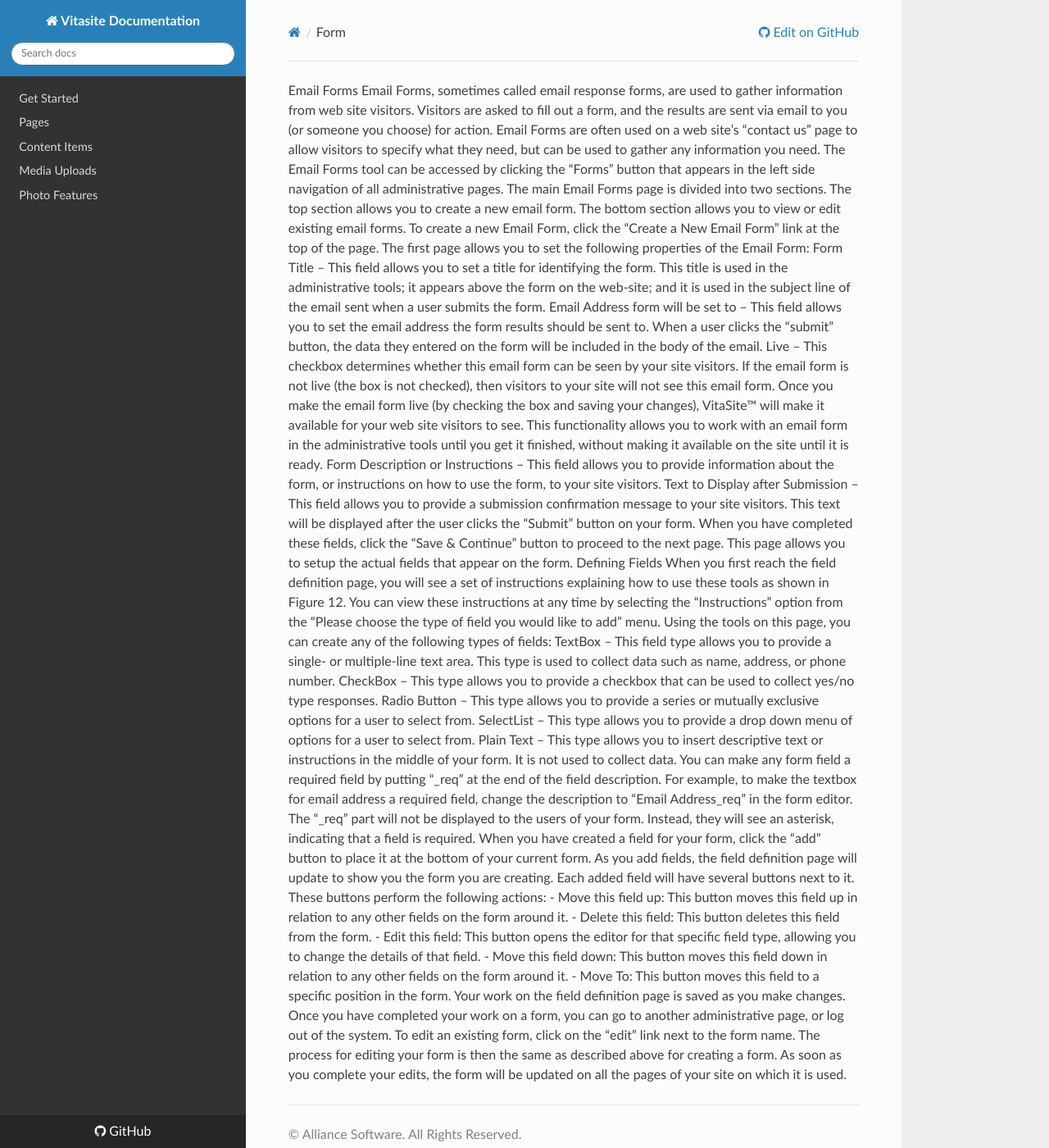
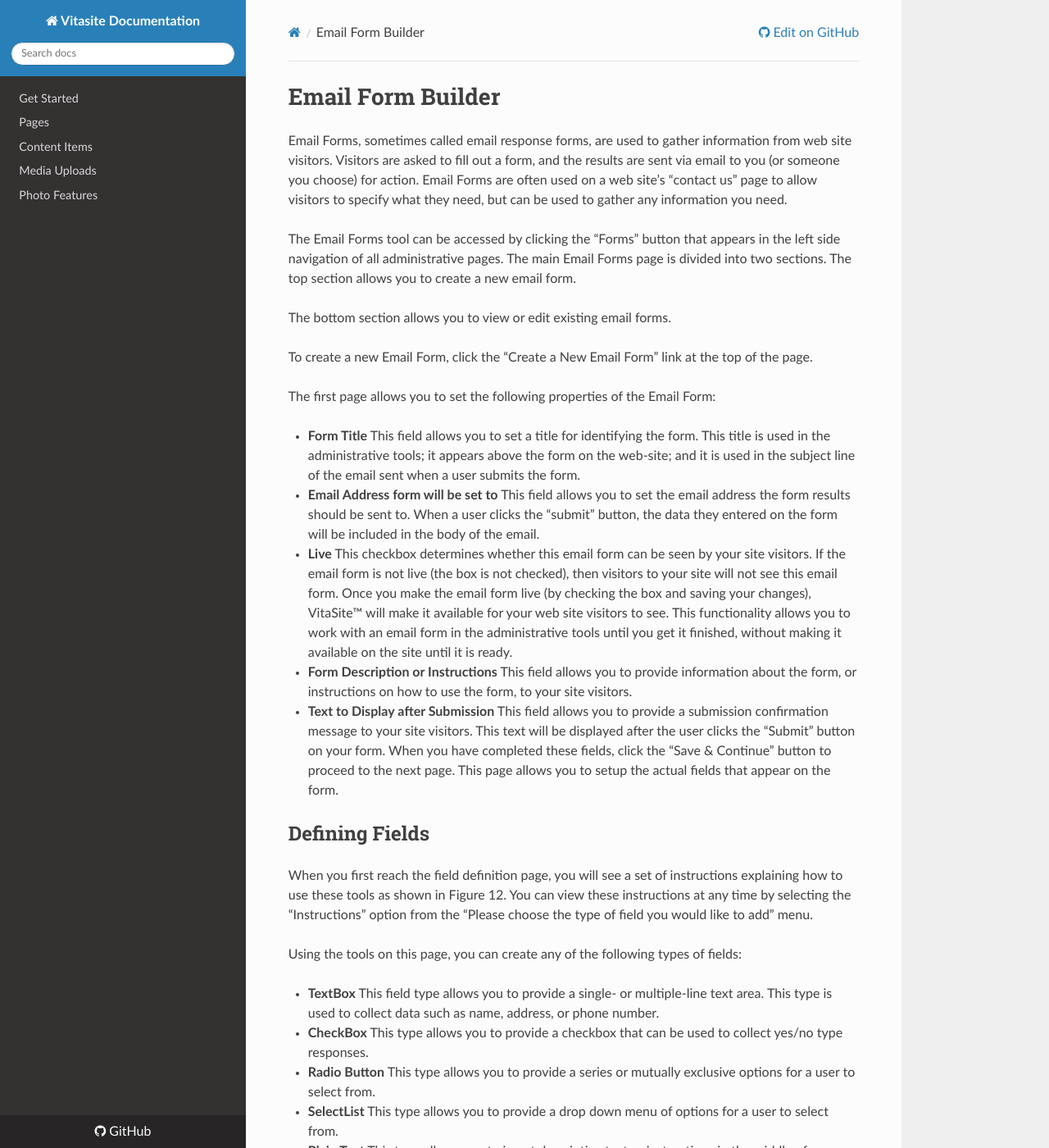
Before and after one commit to Alliance-Software/vitasite-docs, an MkDocs documentation site: the page built from docs/form.md, in a window 1280 px wide and 1400 px high. Shown: the whole window at 82% size. Built offline with MkDocs 1.6.1, drawn with Linux system fonts in a browser that asks for light colours; nearby versions of some CDN libraries; old or Windows-style settings are respelled for this version of MkDocs; some of the changed text lies outside the part shown.

Commit message:
Initial Forms formating.

```diff
--- a/docs/form.md
+++ b/docs/form.md
@@ -1,74 +1,45 @@
-Email Forms
-Email Forms, sometimes called email response forms, are used to gather information
-from web site visitors. Visitors are asked to fill out a form, and the results are sent
-via email to you (or someone you choose) for action. Email Forms are often used on
-a web site’s “contact us” page to allow visitors to specify what they need, but can be
+# Email Form Builder
+
+Email Forms, sometimes called email response forms, are used to gather information from web site visitors. Visitors are asked to fill out a form, and the results are sent via email to you (or someone you choose) for action. Email Forms are often used on a web site’s “contact us” page to allow visitors to specify what they need, but can be
 used to gather any information you need.
-The Email Forms tool can be accessed by clicking the “Forms” button that appears
-in the left side navigation of all administrative pages. The main Email Forms page is
-divided into two sections. The top section allows you to create a new email form.
+
+The Email Forms tool can be accessed by clicking the “Forms” button that appears in the left side navigation of all administrative pages. The main Email Forms page is divided into two sections. The top section allows you to create a new email form.
+
 The bottom section allows you to view or edit existing email forms.
-To create a new Email Form, click the “Create a New Email Form” link at the top of
-the page.
+
+To create a new Email Form, click the “Create a New Email Form” link at the top of the page.
+
 The first page allows you to set the following properties of the Email Form:
-Form Title – This field allows you to set a title for identifying the form. This title is
-used in the administrative tools; it appears above the form on the web-site; and it is
-used in the subject line of the email sent when a user submits the form.
-Email Address form will be set to – This field allows you to set the email address the
-form results should be sent to. When a user clicks the “submit” button, the data they
-entered on the form will be included in the body of the email.
-Live – This checkbox determines whether this email form can be seen by your site
-visitors. If the email form is not live (the box is not checked), then visitors to your
-site will not see this email form. Once you make the email form live (by checking the
-box and saving your changes), VitaSite™ will make it available for your web site
-visitors to see. This functionality allows you to work with an email form in the
-administrative tools until you get it finished, without making it available on the site
-until it is ready.
-Form Description or Instructions – This field allows you to provide information
-about the form, or instructions on how to use the form, to your site visitors.
-Text to Display after Submission – This field allows you to provide a submission
-confirmation message to your site visitors. This text will be displayed after the user
-clicks the “Submit” button on your form.
-When you have completed these fields, click the “Save & Continue” button to
-proceed to the next page. This page allows you to setup the actual fields that appear
-on the form.
-Defining Fields
-When you first reach the field definition page, you will see a set of instructions
-explaining how to use these tools as shown in Figure 12. You can view these
-instructions at any time by selecting the “Instructions” option from the “Please
-choose the type of field you would like to add” menu.
+
+* **Form Title** This field allows you to set a title for identifying the form. This title is used in the administrative tools; it appears above the form on the web-site; and it is used in the subject line of the email sent when a user submits the form.
+* **Email Address form will be set to** This field allows you to set the email address the form results should be sent to. When a user clicks the “submit” button, the data they entered on the form will be included in the body of the email.
+* **Live** This checkbox determines whether this email form can be seen by your site visitors. If the email form is not live (the box is not checked), then visitors to your site will not see this email form. Once you make the email form live (by checking the box and saving your changes), VitaSite™ will make it available for your web site visitors to see. This functionality allows you to work with an email form in the administrative tools until you get it finished, without making it available on the site until it is ready.
+* **Form Description or Instructions** This field allows you to provide information about the form, or instructions on how to use the form, to your site visitors.
+* **Text to Display after Submission** This field allows you to provide a submission confirmation message to your site visitors. This text will be displayed after the user clicks the “Submit” button on your form. When you have completed these fields, click the “Save & Continue” button to proceed to the next page. This page allows you to setup the actual fields that appear on the form.
+
+## Defining Fields
+
+When you first reach the field definition page, you will see a set of instructions explaining how to use these tools as shown in Figure 12. You can view these instructions at any time by selecting the “Instructions” option from the “Please choose the type of field you would like to add” menu.
+
 Using the tools on this page, you can create any of the following types of fields:
-TextBox – This field type allows you to provide a single- or multiple-line text area.
-This type is used to collect data such as name, address, or phone number.
-CheckBox – This type allows you to provide a checkbox that can be used to collect
-yes/no type responses.
-Radio Button – This type allows you to provide a series or mutually exclusive
-options for a user to select from.
-SelectList – This type allows you to provide a drop down menu of options for a user
-to select from.
-Plain Text – This type allows you to insert descriptive text or instructions in the
-middle of your form. It is not used to collect data.
-You can make any form field a required field by putting “_req” at the end of the
-field description. For example, to make the textbox for email address a required field,
-change the description to “Email Address_req” in the form editor. The “_req” part
-will not be displayed to the users of your form. Instead, they will see an asterisk,
+
+* **TextBox** This field type allows you to provide a single- or multiple-line text area. This type is used to collect data such as name, address, or phone number.
+* **CheckBox** This type allows you to provide a checkbox that can be used to collect yes/no type responses.
+* **Radio Button** This type allows you to provide a series or mutually exclusive options for a user to select from.
+* **SelectList** This type allows you to provide a drop down menu of options for a user to select from.
+* **Plain Text** This type allows you to insert descriptive text or instructions in the middle of your form. It is not used to collect data.
+
+You can make any form field a required field by putting “\_req” at the end of the field description. For example, to make the textbox for email address a required field, change the description to “Email Address\_req” in the form editor. The “\_req” part will not be displayed to the users of your form. Instead, they will see an asterisk,
 indicating that a field is required.
-When you have created a field for your form, click the “add” button to place it at the
-bottom of your current form. As you add fields, the field definition page will update
-to show you the form you are creating. Each added field will have several buttons
-next to it. These buttons perform the following actions:
- - Move this field up: This button moves this field up in relation to any other
-fields on the form around it.
- - Delete this field: This button deletes this field from the form.
- - Edit this field: This button opens the editor for that specific field type, allowing
-you to change the details of that field.
- - Move this field down: This button moves this field down in relation to any
-other fields on the form around it.
- - Move To: This button moves this field to a specific position in the form.
-Your work on the field definition page is saved as you make changes. Once you have
-completed your work on a form, you can go to another administrative page, or log
-out of the system.
-To edit an existing form, click on the “edit” link next to the form name. The process
-for editing your form is then the same as described above for creating a form. As
-soon as you complete your edits, the form will be updated on all the pages of your
-site on which it is used.
+
+When you have created a field for your form, click the “add” button to place it at the bottom of your current form. As you add fields, the field definition page will update to show you the form you are creating. Each added field will have several buttons next to it. These buttons perform the following actions:
+
+* **Move this field up:** This button moves this field up in relation to any other fields on the form around it.
+* **Delete this field:** This button deletes this field from the form.
+* **Edit this field:** This button opens the editor for that specific field type, allowing you to change the details of that field.
+* **Move this field down:** This button moves this field down in relation to any other fields on the form around it.
+* **Move To:** This button moves this field to a specific position in the form.
+
+Your work on the field definition page is saved as you make changes. Once you have completed your work on a form, you can go to another administrative page, or log out of the system.
+
+To edit an existing form, click on the “edit” link next to the form name. The process for editing your form is then the same as described above for creating a form. As soon as you complete your edits, the form will be updated on all the pages of your site on which it is used.
```
Also changed, not shown: docs/page.md (+1 -0 lines).
